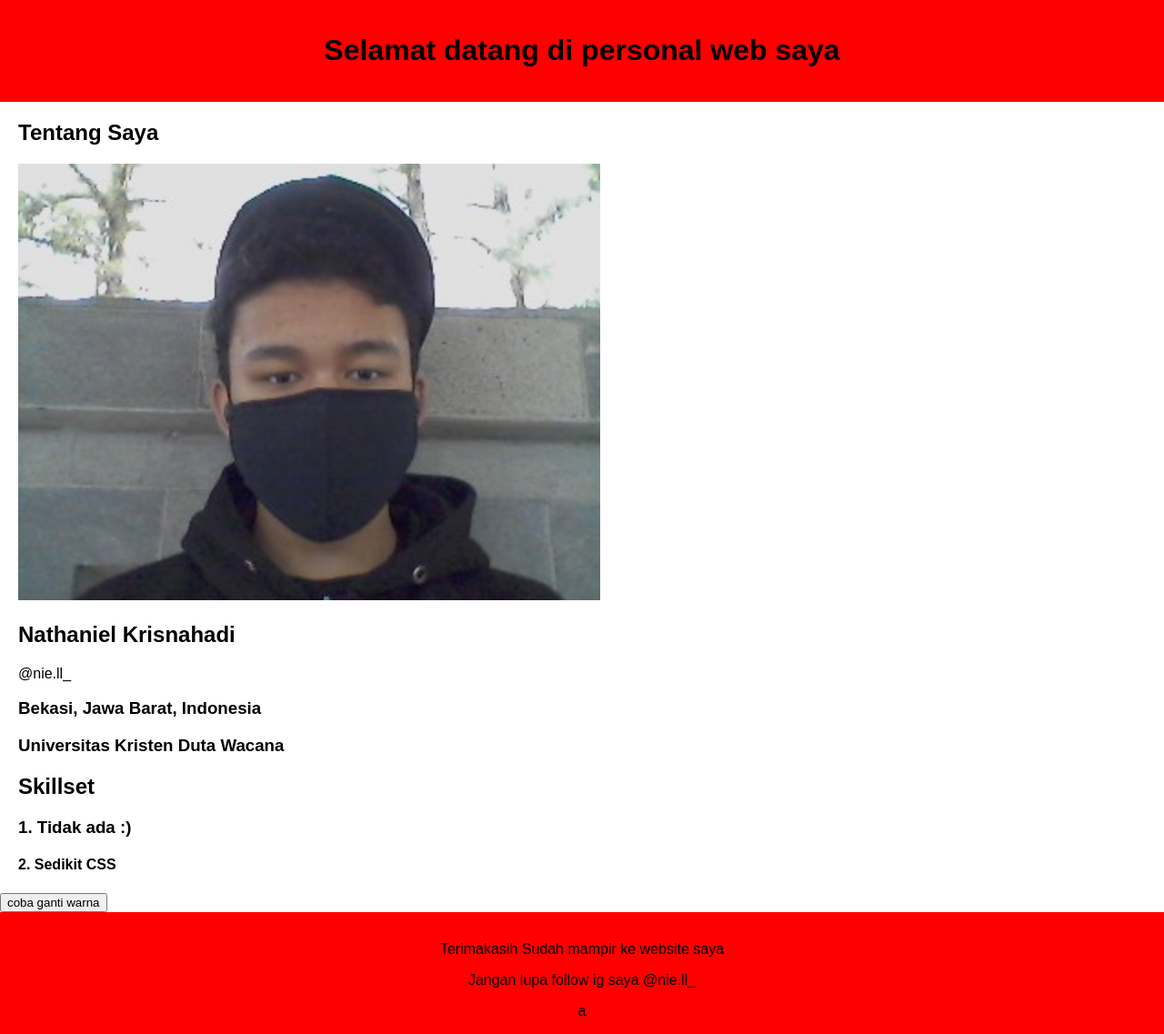
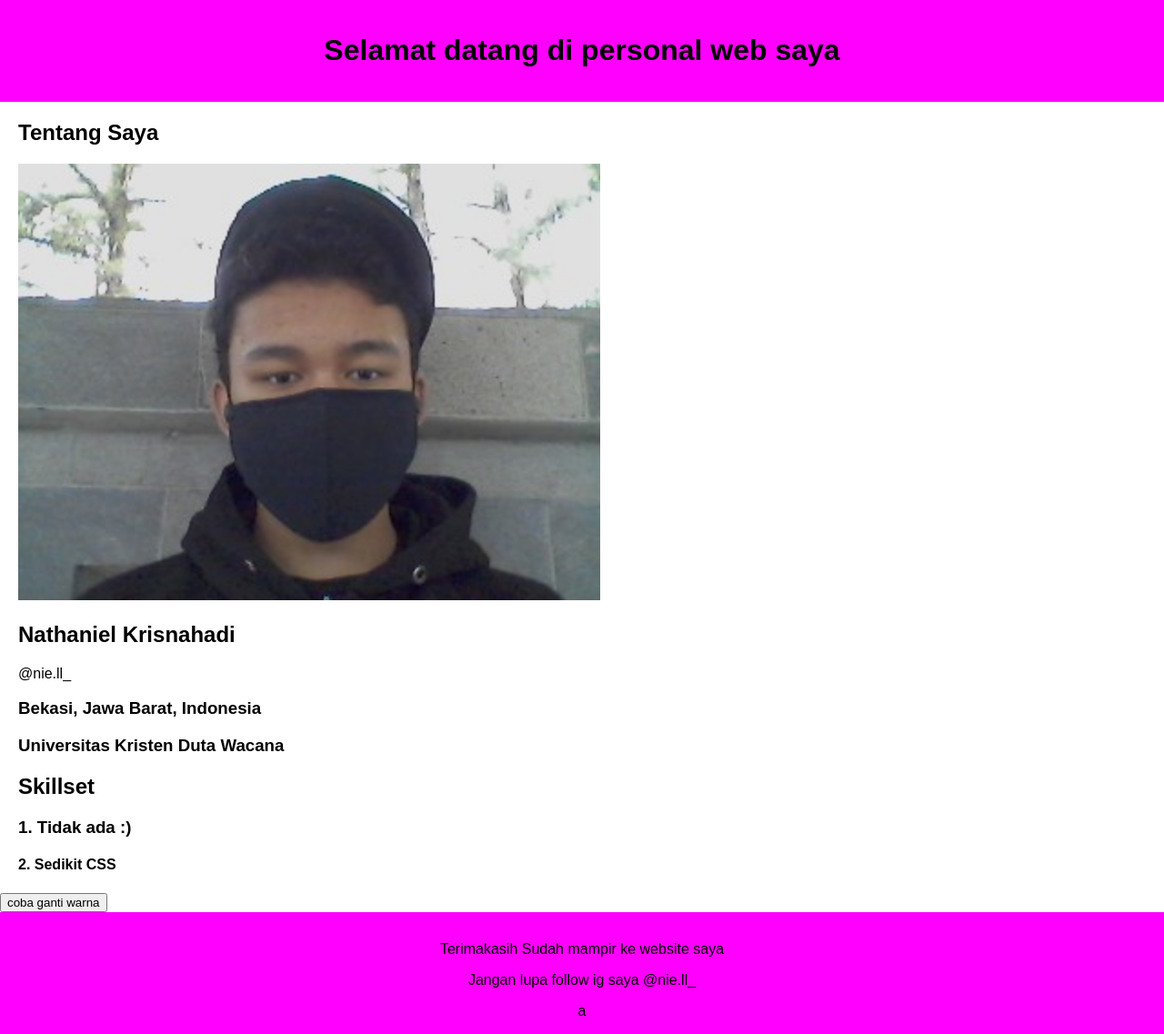
Before and after one commit to niyellll/tugashtml.github-io, a plain HTML site: page Tugas 5 Tekkom/index.html in a window 1280 px wide. Shown: the whole page at 91% size. Drawn offline with Linux system fonts and the light colour scheme.

Commit message:
Add files via upload

```diff
--- a/Tugas 5 Tekkom/style.css
+++ b/Tugas 5 Tekkom/style.css
@@ -6,7 +6,7 @@ body {
 }
 
 header {
-    background-color: red;
+    background-color: magenta;
     color: black;
     text-align: center;
     padding: 1em;
@@ -24,6 +24,6 @@ ul {
 footer {
     text-align: center;
     padding: 1em;
-    background-color: red;
+    background-color: magenta;
     color: black;
 }
```
